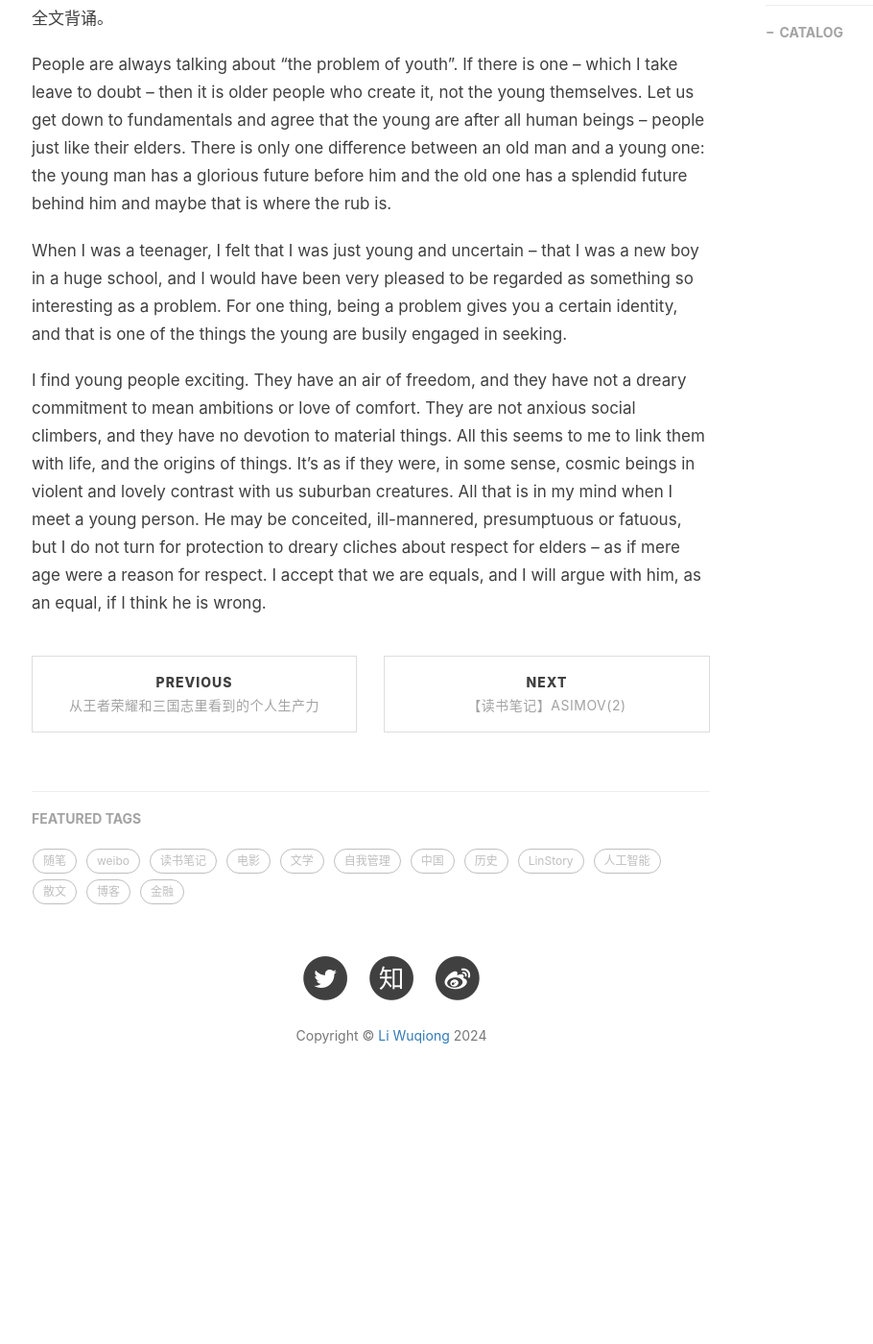
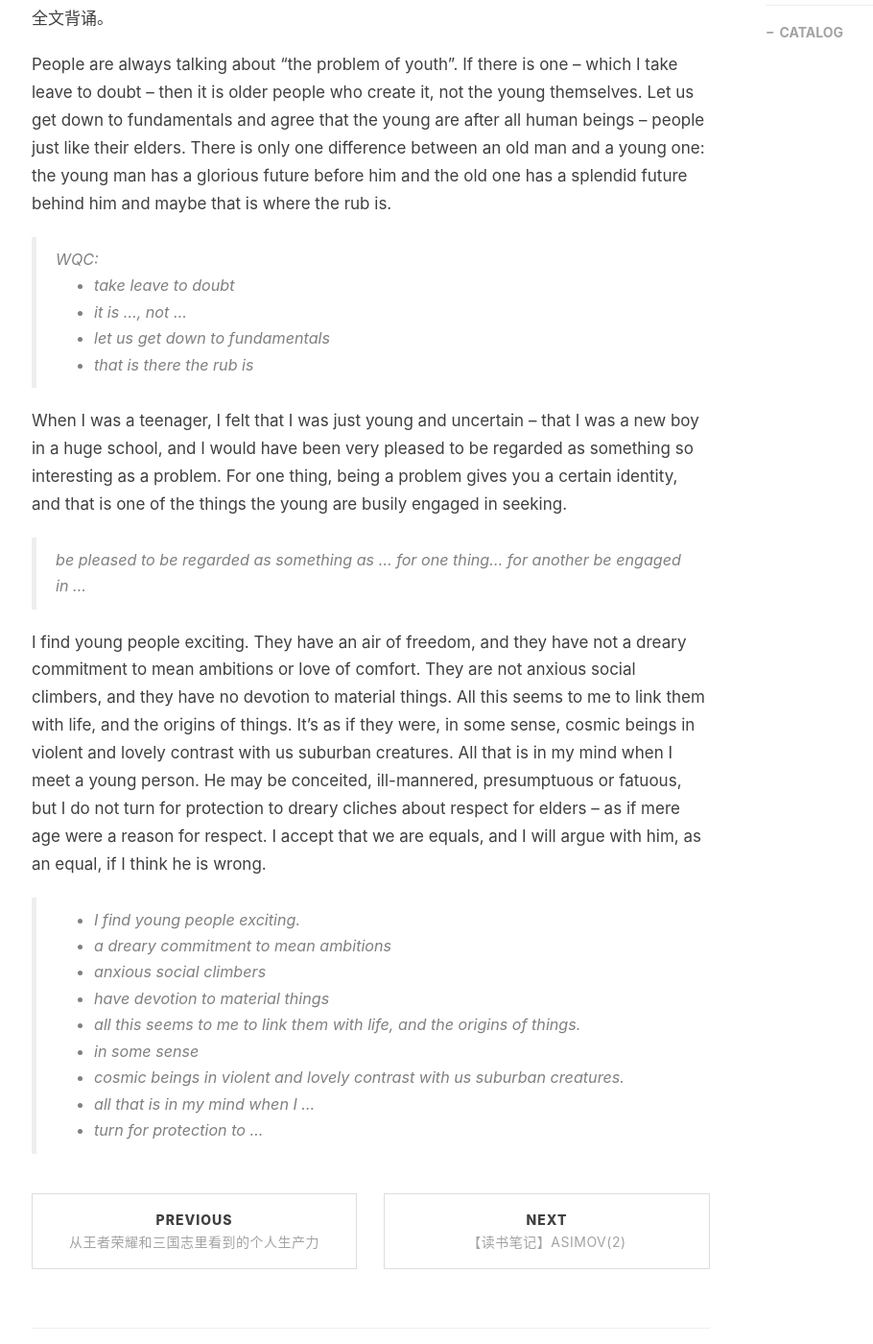
Before and after one commit to liwuqiong/blog_zh, a Jekyll site: the page built from _posts/2024Q2/2024-05-05-【读书笔记】新概念英语4-Lesson 5：Youth.md, in a window 1280 px wide and 1400 px high, scrolled down 315 px. Shown: the whole window at 96% size, without its empty margins (232-1142 px from the left). Built offline with Jekyll 4.4.1, drawn with Linux system fonts in a browser that asks for light colours; nearby versions of some CDN libraries; comment, search, counter and statistics services are not loaded; before the commit the page ends 1471 px from its top, so only the background shows below that.

Commit message:
: 2024-05-15 09:30:14

```diff
--- a/_posts/2024Q2/2024-05-05-【读书笔记】新概念英语4-Lesson 5：Youth.md
+++ b/_posts/2024Q2/2024-05-05-【读书笔记】新概念英语4-Lesson 5：Youth.md
@@ -13,6 +13,26 @@ header-style: text
 
 People are always talking about "the problem of youth". If there is one -- which I take leave to doubt -- then it is older people who create it, not the young themselves. Let us get down to fundamentals and agree that the young are after all human beings -- people just like their elders. There is only one difference between an old man and a young one: the young man has a glorious future before him and the old one has a splendid future behind him and maybe that is where the rub is.
 
+> WQC:
+> - take leave to doubt
+> - it is ..., not ...
+> - let us get down to fundamentals
+> - that is there the rub is
+
 When I was a teenager, I felt that I was just young and uncertain -- that I was a new boy in a huge school, and I would have been very pleased to be regarded as something so interesting as a problem. For one thing, being a problem gives you a certain identity, and that is one of the things the young are busily engaged in seeking.
 
+> be pleased to be regarded as something as ...
+> for one thing... for another
+> be engaged in ...
+
 I find young people exciting. They have an air of freedom, and they have not a dreary commitment to mean ambitions or love of comfort. They are not anxious social climbers, and they have no devotion to material things. All this seems to me to link them with life, and the origins of things. It's as if they were, in some sense, cosmic beings in violent and lovely contrast with us suburban creatures. All that is in my mind when I meet a young person. He may be conceited, ill-mannered, presumptuous or fatuous, but I do not turn for protection to dreary cliches about respect for elders -- as if mere age were a reason for respect. I accept that we are equals, and I will argue with him, as an equal, if I think he is wrong.
+
+>-  I find young people exciting.
+> - a dreary commitment to mean ambitions
+> - anxious social climbers
+> - have devotion to material things
+> - all this seems to me to link them with life, and the origins of things.
+> - in some sense
+> - cosmic beings in violent and lovely contrast with us suburban creatures.
+> - all that is in my mind when I ...
+> - turn for protection to ...
```
Also changed, not shown: _posts/Free Writing & Collection.md (+7 -9 lines), _posts/如何半小时内在本地部署大模型.md (added, +61 -0 lines), _posts/2024Q2/2024-05-10-啄木鸟的舌头.md (renamed from _posts/2024-05-10-啄木鸟的舌头.md).
